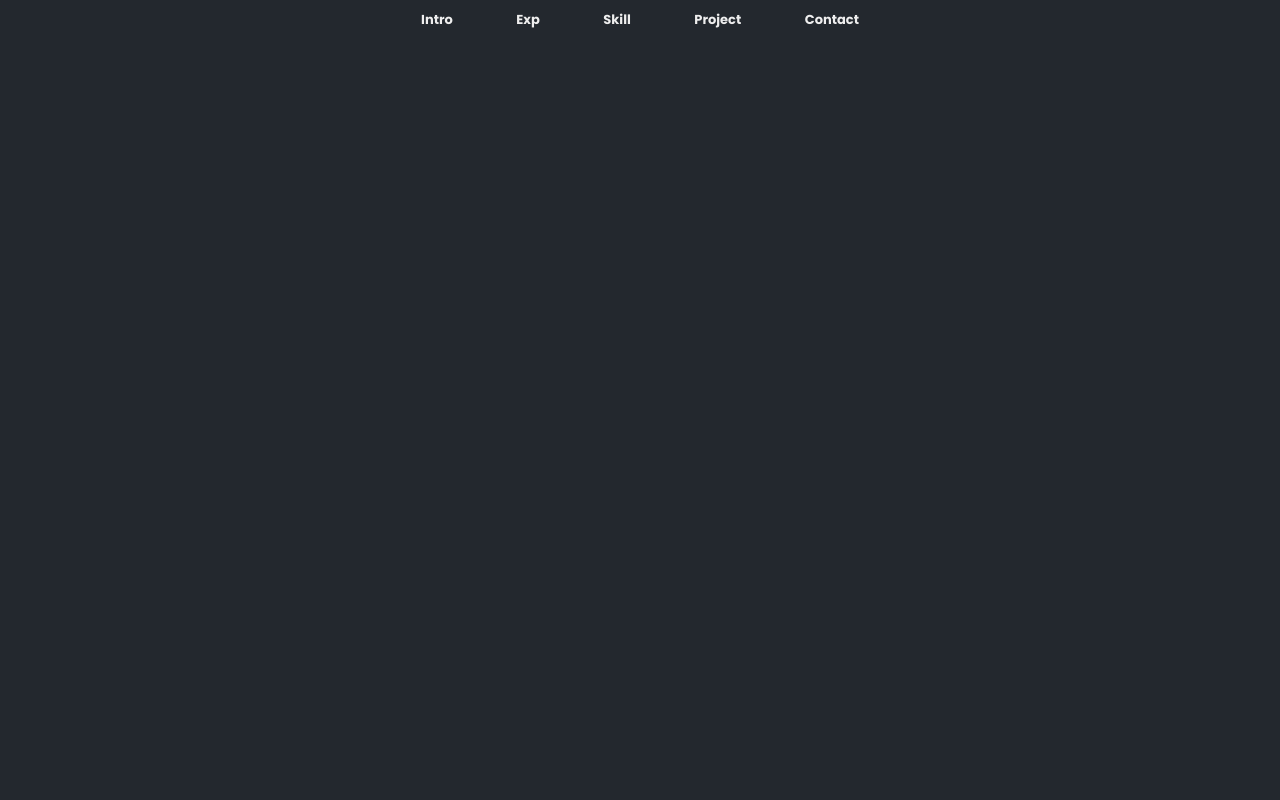
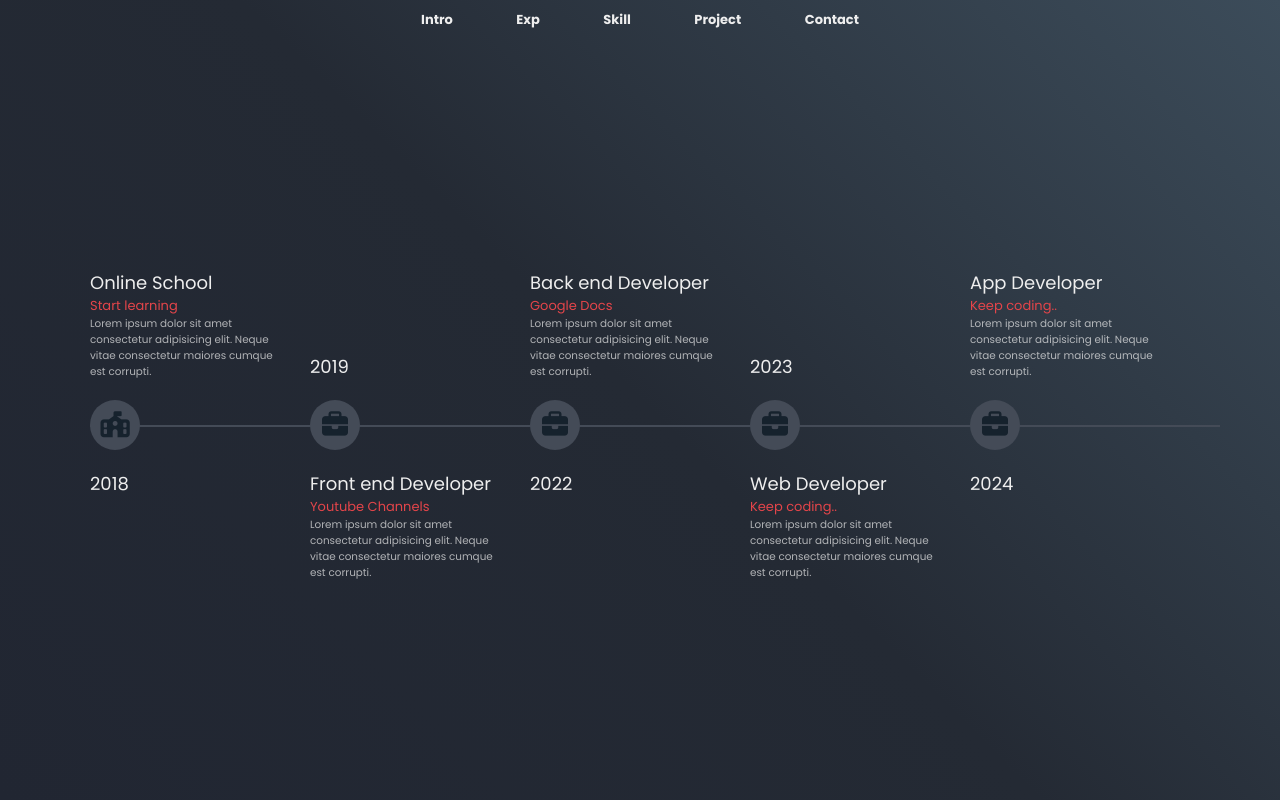
Before and after one commit to freetimezp/js-portfolio-40, a plain HTML site: page index.html in a window 1280 px wide. Drawn offline with Linux system fonts and the light colour scheme.

Commit message:
03. js-portfolio-40. Experience.

```diff
--- a/assets/css/style.css
+++ b/assets/css/style.css
@@ -112,3 +112,87 @@ header nav a {
     top: -50px;
     right: -50px;
 }
+
+
+#experience {
+    background-image: linear-gradient(45deg, #212632, #242a34, #3c4c5a);
+    background-size: cover;
+}
+
+#experience .list {
+    height: 100%;
+    width: max-content;
+    display: flex;
+    justify-content: left;
+    padding-left: 50px;
+    box-sizing: border-box;
+    gap: 20px;
+    position: relative;
+    z-index: 1;
+}
+
+#experience .list .item {
+    width: 200px;
+    flex-shrink: 0;
+    display: grid;
+    grid-template-rows: 1fr 50px 1fr;
+    gap: 20px;
+}
+
+#experience .list .item i {
+    background-color: #444b57;
+    width: 50px;
+    font-size: 2em;
+    color: #16222d;
+    display: flex;
+    justify-content: center;
+    align-items: center;
+    border-radius: 50%;
+}
+
+#experience .list .item .time {
+    font-size: large;
+    display: flex;
+    align-items: end;
+}
+
+#experience .list .item .content .job {
+    font-size: large;
+}
+
+#experience .list .item .content .company {
+    color: #e4454a;
+}
+
+#experience .list .item .content .desc {
+    font-size: 0.8em;
+    opacity: 0.7;
+}
+
+#experience .list .item:nth-child(odd) .content {
+    grid-row-start: 1;
+    grid-row-end: 2;
+    display: flex;
+    flex-direction: column;
+    justify-content: end;
+}
+
+#experience .list .item:nth-child(odd) .time {
+    grid-row-start: 3;
+    grid-row-end: 4;
+    align-items: start;
+}
+
+#experience .list::before {
+    position: absolute;
+    content: '';
+    top: 50%;
+    width: 100%;
+    height: 2px;
+    background-color: #444b57;
+    z-index: -1;
+}
+
+#experience .container {
+    overflow: auto;
+}
--- a/index.html
+++ b/index.html
@@ -45,6 +45,94 @@
         </div>
     </div>
 
+    <!-- exp -->
+    <div class="tab" id="experience">
+        <div class="container">
+            <div class="list">
+                <div class="item">
+                    <div class="time">2018</div>
+                    <i class="fa-solid fa-school-flag"></i>
+                    <div class="content">
+                        <div class="job">
+                            Online School
+                        </div>
+                        <div class="company">
+                            Start learning
+                        </div>
+                        <div class="desc">
+                            Lorem ipsum dolor sit amet consectetur adipisicing elit.
+                            Neque vitae consectetur maiores cumque est corrupti.
+                        </div>
+                    </div>
+                </div>
+                <div class="item">
+                    <div class="time">2019</div>
+                    <i class="fa-solid fa-briefcase"></i>
+                    <div class="content">
+                        <div class="job">
+                            Front end Developer
+                        </div>
+                        <div class="company">
+                            Youtube Channels
+                        </div>
+                        <div class="desc">
+                            Lorem ipsum dolor sit amet consectetur adipisicing elit.
+                            Neque vitae consectetur maiores cumque est corrupti.
+                        </div>
+                    </div>
+                </div>
+                <div class="item">
+                    <div class="time">2022</div>
+                    <i class="fa-solid fa-briefcase"></i>
+                    <div class="content">
+                        <div class="job">
+                            Back end Developer
+                        </div>
+                        <div class="company">
+                            Google Docs
+                        </div>
+                        <div class="desc">
+                            Lorem ipsum dolor sit amet consectetur adipisicing elit.
+                            Neque vitae consectetur maiores cumque est corrupti.
+                        </div>
+                    </div>
+                </div>
+                <div class="item">
+                    <div class="time">2023</div>
+                    <i class="fa-solid fa-briefcase"></i>
+                    <div class="content">
+                        <div class="job">
+                            Web Developer
+                        </div>
+                        <div class="company">
+                            Keep coding..
+                        </div>
+                        <div class="desc">
+                            Lorem ipsum dolor sit amet consectetur adipisicing elit.
+                            Neque vitae consectetur maiores cumque est corrupti.
+                        </div>
+                    </div>
+                </div>
+                <div class="item">
+                    <div class="time">2024</div>
+                    <i class="fa-solid fa-briefcase"></i>
+                    <div class="content">
+                        <div class="job">
+                            App Developer
+                        </div>
+                        <div class="company">
+                            Keep coding..
+                        </div>
+                        <div class="desc">
+                            Lorem ipsum dolor sit amet consectetur adipisicing elit.
+                            Neque vitae consectetur maiores cumque est corrupti.
+                        </div>
+                    </div>
+                </div>
+            </div>
+        </div>
+    </div>
+
     <script src="./assets/js/main.js"></script>
 </body>
 
```
